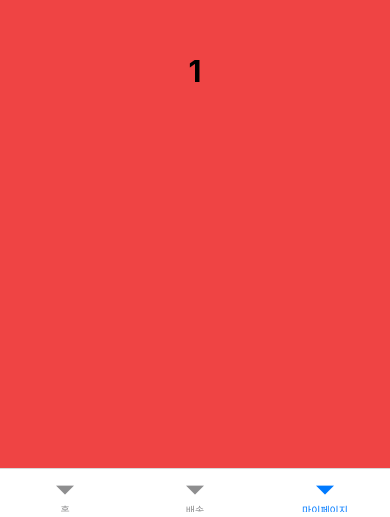
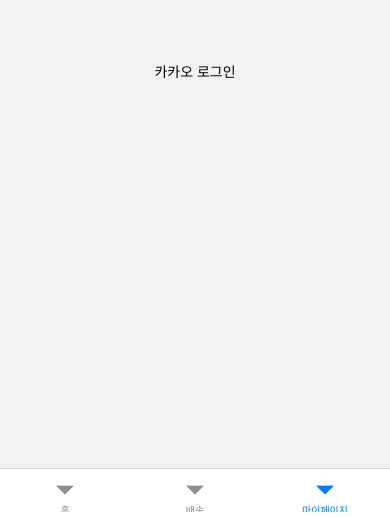
Before and after one commit to Ryuider-JS/RN, a React Native app: screen / in a window 390 px wide. Shown: the part 327-844 px from the top of the page. Built offline with nearby package versions, Linux system fonts and the light colour scheme.

Commit message:
chore: temp

```diff
--- a/src/navigations/tabs/HomeTabs.tsx
+++ b/src/navigations/tabs/HomeTabs.tsx
@@ -1,9 +1,9 @@
 import { createBottomTabNavigator } from '@react-navigation/bottom-tabs';
 
 import { BOTTOM_TAB, NAVIGATOR } from '../../constants/navigator.const';
-import DeliveryScreen from '../../screens/DeliveryScreen';
-import HomeScreen from '../../screens/HomeScreen';
-import ProfileScreen from '../../screens/ProfileScreen';
+import DeliveryScreen from '../../screens/Delivery';
+import HomeScreen from '../../screens/Home';
+import ProfileScreen from '../../screens/Profile';
 import { THomeTabsParamList } from '../../types/navigator.type';
 
 const HomeTab = createBottomTabNavigator<THomeTabsParamList>();
--- a/src/screens/HomeScreen.tsx
+++ b/src/screens/Home/index.tsx
@@ -1,8 +1,8 @@
 import { useNavigation } from '@react-navigation/native';
 import { Button, Text, View } from 'react-native';
 
-import { NAVIGATOR } from '../constants/navigator.const';
-import { THomeTabsNavigationProp } from '../types/navigator.type';
+import { NAVIGATOR } from '../../constants/navigator.const';
+import { THomeTabsNavigationProp } from '../../types/navigator.type';
 
 const HomeScreen = () => {
   const navigation = useNavigation<THomeTabsNavigationProp>();
--- /dev/null
+++ b/src/screens/Profile/hooks/useKakaoLogin.ts
@@ -0,0 +1,14 @@
+import { loginWithKakaoAccount } from '@react-native-seoul/kakao-login';
+
+export const useKakaoLogin = () => {
+  const socialLogin = async () => {
+    try {
+      const result = await loginWithKakaoAccount();
+      console.log(result);
+    } catch (error) {
+      console.error(JSON.stringify(error));
+    }
+  };
+
+  return { socialLogin };
+};
--- /dev/null
+++ b/src/screens/Profile/index.tsx
@@ -0,0 +1,15 @@
+import { Pressable, Text, View } from 'react-native';
+
+import { useKakaoLogin } from './hooks/useKakaoLogin';
+
+const ProfileScreen = () => {
+  const { socialLogin } = useKakaoLogin();
+  return (
+    <View className="flex flex-1 justify-center items-center">
+      <Pressable onPress={socialLogin}>
+        <Text>카카오 로그인</Text>
+      </Pressable>
+    </View>
+  );
+};
+export default ProfileScreen;
--- a/src/screens/ProfileScreen.tsx
+++ /dev/null
@@ -1,10 +0,0 @@
-import { Text, View } from 'react-native';
-
-const ProfileScreen = () => {
-  return (
-    <View className="flex items-center justify-center flex-1 bg-red-500">
-      <Text className="text-3xl font-bold">1</Text>
-    </View>
-  );
-};
-export default ProfileScreen;
```
Also changed, not shown: src/screens/Delivery/index.tsx (renamed from src/screens/DeliveryScreen.tsx).
